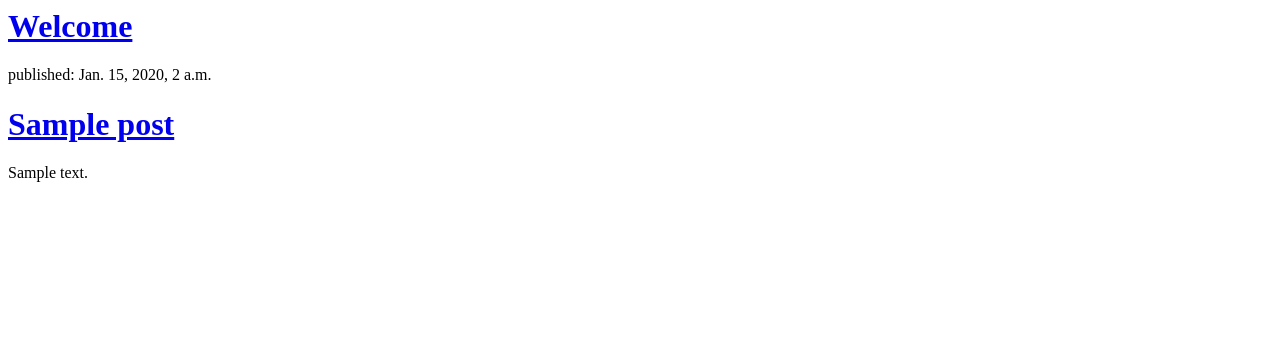
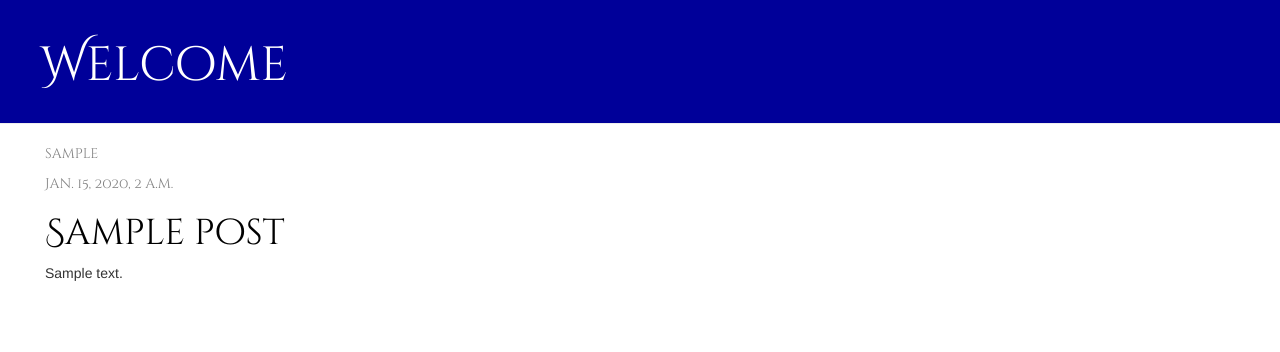
Before and after one commit to skhano/my-first-blog, a Django app: template blog/templates/blog/post_list.html in a window 1280 px wide. Shown: the top 352 px of the page. Run offline with Django 3.2, Linux system fonts and the light colour scheme; the template is opened without the code that fills it: values that come from a table or form of the project are taken from there, others are empty; tables that the repository leaves empty hold one stand-in row (values such as "Sample post"); some libraries are stand-ins or nearby versions.

Commit message:
Made the site look nicer. Added post_detail to allow seperate viewing of posts.

```diff
--- /dev/null
+++ b/blog/static/css/blog.css
@@ -0,0 +1,52 @@
+h1 a {
+    color: #66CCFF;
+    font-family: 'Cinzel Decorative', cursive;
+}
+
+.page-header {
+    background-color: #000099;
+    margin-top: 0;
+    padding: 20px 20px 20px 40px;
+}
+
+.page-header h1, .page-header h1 a, .page-header h1 a:visited, .page-header h1 a:active {
+    color: #ffffff;
+    font-size: 36pt;
+    text-decoration: none;
+}
+
+.content {
+    margin-left: 30px;
+}
+
+h1, h2, h3, h4 {
+    font-family: 'Cinzel Decorative', cursive;
+}
+
+.date {
+    font-family: 'Cinzel Decorative', cursive;
+    color: #828282;
+}
+
+.save {
+    float: right;
+}
+
+.post-form textarea, .post-form input {
+    width: 100%;
+}
+
+.top-menu, .top-menu:hover, .top-menu:visited {
+    color: #ffffff;
+    float: right;
+    font-size: 26pt;
+    margin-right: 20px;
+}
+
+.post {
+    margin-bottom: 70px;
+}
+
+.post h1 a, .post h1 a:visited {
+    color: #000000;
+}
--- /dev/null
+++ b/blog/templates/blog/base.html
@@ -0,0 +1,23 @@
+{% load staticfiles %}
+<html>
+    <head>
+        <title>Sam Khano's Page</title>
+        <link rel="stylesheet" href="//maxcdn.bootstrapcdn.com/bootstrap/3.2.0/css/bootstrap.min.css">
+        <link rel="stylesheet" href="//maxcdn.bootstrapcdn.com/bootstrap/3.2.0/css/bootstrap-theme.min.css">
+        <link href='https://fonts.googleapis.com/css?family=Cinzel+Decorative:400,700' rel='stylesheet' type='text/css'>
+        <link rel="stylesheet" href="{% static 'css/blog.css' %}">
+    </head>
+    <body>
+        <div class="page-header">
+            <h1><a href="https://www.linkedin.com/in/samule-khano-a575b89b">Welcome</a></h1>
+        </div>
+        <div class="content container">
+            <div class="row">
+                <div class="col-md-8">
+                    {% block content %}
+                    {% endblock %}
+                </div>
+            </div>
+        </div>
+    </body>
+</html>
--- a/blog/templates/blog/post_list.html
+++ b/blog/templates/blog/post_list.html
@@ -1,18 +1,15 @@
+{% extends 'blog/base.html' %}
 
-<html>
-    <head>
-        <title>Sam Khano's Page</title>
-    </head>
-    <body>
-        <div>
-            <h1><a href="https://www.linkedin.com/in/samule-khano-a575b89b">Welcome</a></h1>
+{% block content %}
+    {% for post in posts %}
+        <div class="post">
+            <div class="date">
+                {{ post.author }}
+                <p></p>
+                {{ post.published_date }}
+            </div>
+            <h1><a href="{% url 'post_detail' pk=post.pk %}">{{ post.title }}</a></h1>
+            <p>{{ post.text|linebreaks }}</p>
         </div>
-        {% for post in posts %}
-            <div>
-                <p>published: {{ post.published_date }}</p>
-                <h1><a href="https://www.djangoproject.com">{{ post.title }}</a></h1>
-                <p>{{ post.text|linebreaks }}</p>
-            </div>
-        {% endfor %}
-    </body>
-</html>
+    {% endfor %}
+{% endblock %}
--- a/blog/urls.py
+++ b/blog/urls.py
@@ -1,6 +1,7 @@
-from django.conf.urls import url
+from django.conf.urls import include, url
 from . import views
 
 urlpatterns = [
     url(r'^$', views.post_list, name='post_list'),
+    url(r'^post/(?P<pk>[0-9]+)/$', views.post_detail, name='post_detail'),
 ]
--- a/blog/views.py
+++ b/blog/views.py
@@ -1,7 +1,10 @@
-from django.shortcuts import render
+from django.shortcuts import render, get_object_or_404
 from django.utils import timezone
 from .models import Post
 
 def post_list(request):
     posts = Post.objects.filter(published_date__lte=timezone.now()).order_by('published_date')
     return render(request, 'blog/post_list.html', {'posts': posts})
+def post_detail(request, pk):
+    post = get_object_or_404(Post, pk=pk)
+    return render(request, 'blog/post_detail.html', {'post': post})
```
Also changed, not shown: blog/templates/blog/post_detail.html (added, +15 -0 lines).
